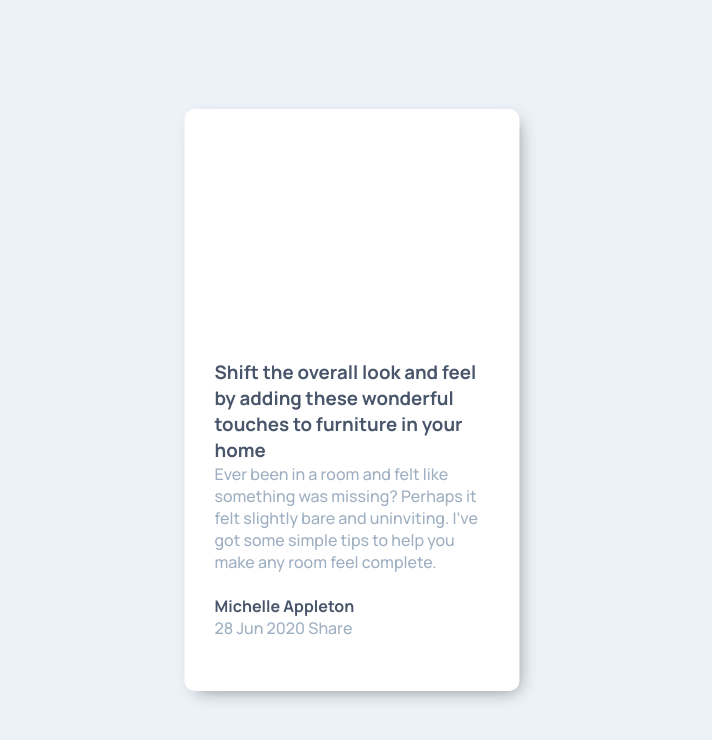
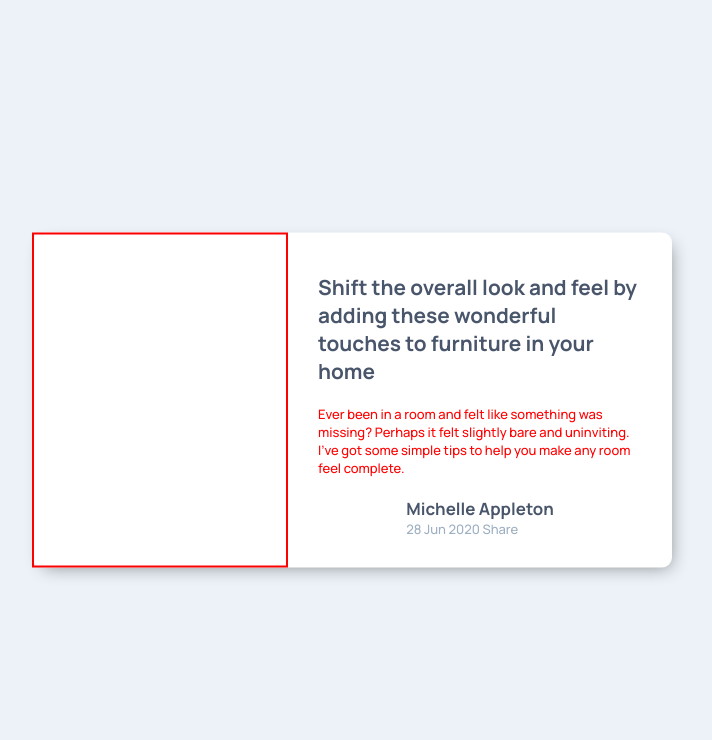
Before and after one commit to breeMudi/article_preview_component_master_3-20, a plain HTML site: page index.html in a window 1280 px wide. Shown: the whole page, without its empty margins (288-1000 px from the left). Drawn offline with Linux system fonts and the light colour scheme.

Commit message:
Update style.css

```diff
--- a/style.css
+++ b/style.css
@@ -2,7 +2,7 @@
     box-sizing: border-box;
     font-family: 'Manrope';
     margin: 0px;
-    /* font-size: 13px; */
+    font-size: 13px;
 }
 
 body{
@@ -16,11 +16,12 @@ body{
     transform: translate(-50%, -50%);
     width: 335px;
     box-shadow: 5px 6px 18px -7px rgba(0,0,0,0.46);
-    max-width: 414px;
+    /* max-width: 414px; */
+    min-width: fit-content;
     background-color: #ffffff;
     border-radius: 10px;
-    /* display: flex;
-    flex-direction: column; */
+    display: flex;
+    flex-direction: column;
 }
 
 
@@ -29,23 +30,83 @@ body{
     background-image: url(images/drawers.jpg);
     background-repeat: no-repeat;
     background-size: cover;
-    height: 220px;
-    width: 100%;
+    border: 2px solid red;
+    /* height: 220px;
+    width: 100%; */
     /* background-color: aqua; */
     /* padding-bottom: 20px; */
 }
 
 .texts {
-    padding: 30px;
+    padding: 20px 30px 30px 30px;
+}
+.firstblock, .secondblock, .profileblock{
+    padding-top: 20px;
 }
 
 .firstblock, .name {
     font-weight: 700;
     color: #48556a;
-    /* font-size: 17px; */
+    font-size: 1.3rem;
 }
 
 .secondblock, .date {
     color: #9eafc2;
     font-weight: 400;
 }
+
+.profileblock {
+    display: flex;
+    justify-content: space-between;
+}
+
+.profilepic{
+    border-radius: 50%;
+    width: 50px;
+    height: 50px;
+}
+
+.share {
+    border-radius: 50%;
+    width: 30px;
+    height: 30px;
+    background-color: #ecf2f8;
+    display: flex;
+    justify-content: center;
+}
+
+.share img{
+    width: 20px;
+    height: 20px;
+    align-items: center;
+
+}
+
+@media (min-width: 414px) {
+    .profileblock, .secondblock  {
+        color: red;
+    }
+
+    .container {
+        flex-direction: row;
+        min-width: 50%;
+    }
+
+    .images {
+        flex-basis: 40%;
+    }
+
+    .texts {
+        flex-basis: 60%;
+    }
+
+    .images {
+        border: 2px solid red;
+        /* width: 335px; */
+        /* height: 335px; */
+    }
+
+    .firstblock {
+        font-size: 1.6rem;
+    }
+}
```
